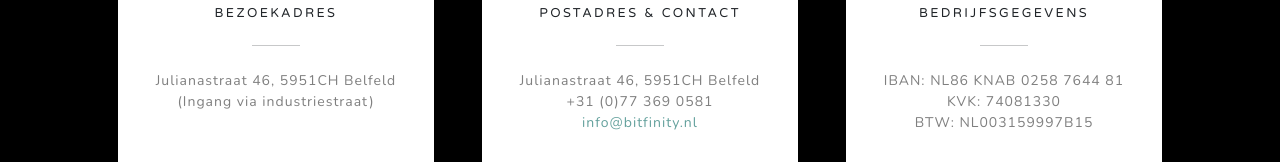
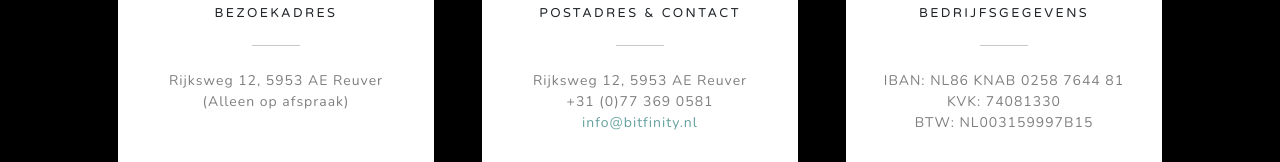
Before and after one commit to bitfinity-nl/bitfinity-nl.github.io, a plain HTML site: page index.html in a window 1280 px wide. Shown: the part 2274-2436 px from the top of the page. Drawn offline with nearby package versions, Linux system fonts and the light colour scheme.

Commit message:
Update index.html
Wijziging adres

```diff
--- a/index.html
+++ b/index.html
@@ -112,8 +112,8 @@
                                 <i class="fas fa-map-marked-alt text-primary mb-2"></i>
                                 <h4 class="text-uppercase m-0">Bezoekadres</h4>
                                 <hr class="my-4 mx-auto" />
-                                <div class="small text-black-50">Julianastraat 46, 5951CH Belfeld</div>
-                                <div class="small text-black-50">(Ingang via industriestraat)</div>
+                                <div class="small text-black-50">Rijksweg 12, 5953 AE Reuver</div>
+                                <div class="small text-black-50">(Alleen op afspraak)</div>
                                 <div class="small text-black-50"></div>
                             </div>
                         </div>
@@ -124,7 +124,7 @@
                                 <i class="fas fa-envelope text-primary mb-2"></i>
                                 <h4 class="text-uppercase m-0">Postadres & Contact</h4>
                                 <hr class="my-4 mx-auto" />
-                                <div class="small text-black-50">Julianastraat 46, 5951CH Belfeld</div>
+                                <div class="small text-black-50">Rijksweg 12, 5953 AE Reuver</div>
                                 <div class="small text-black-50">+31 (0)77 369 0581</div>
                                 <div class="small text-black-50"><a href="mailto:info@bitfinity.nl" style="text-decoration:none">info@bitfinity.nl</a></div>
                             </div>
```
